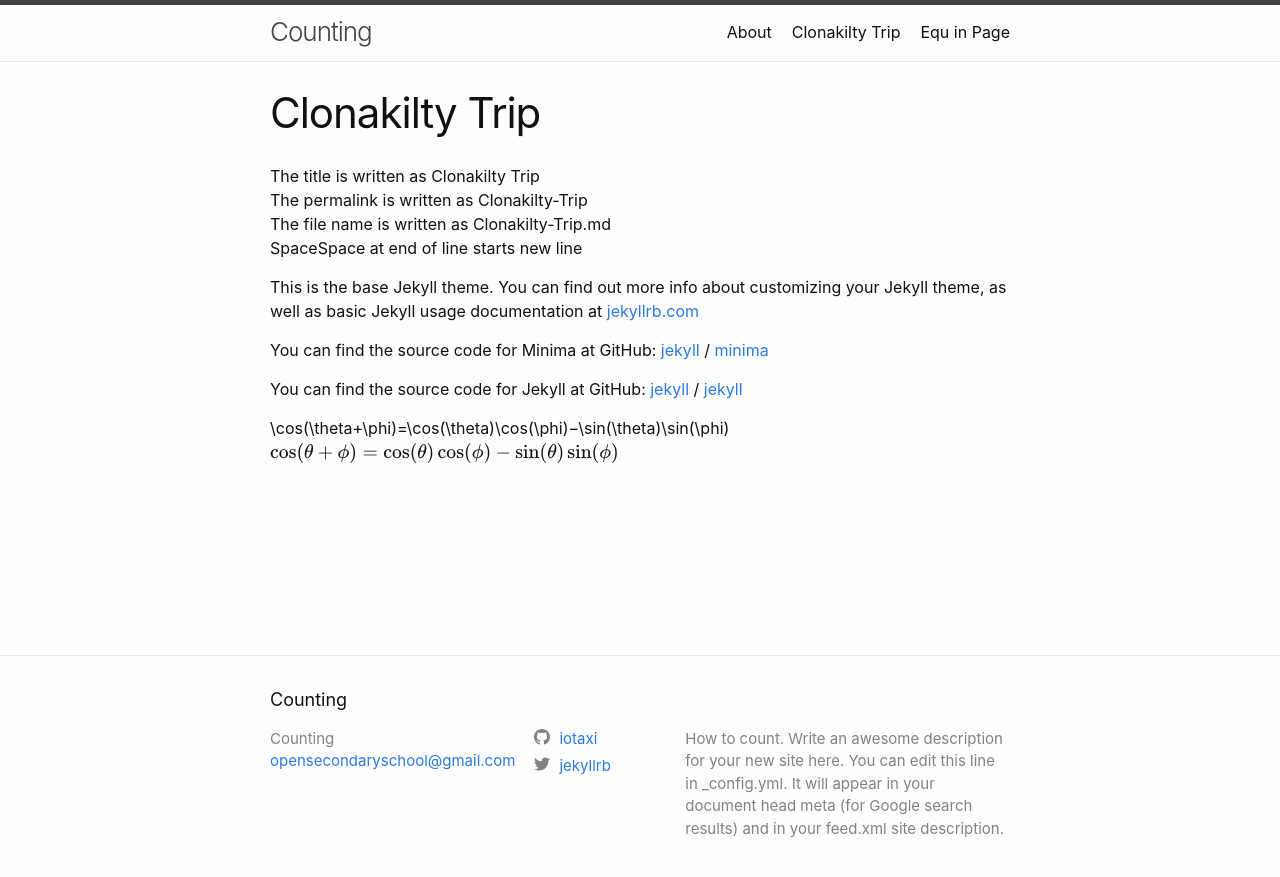
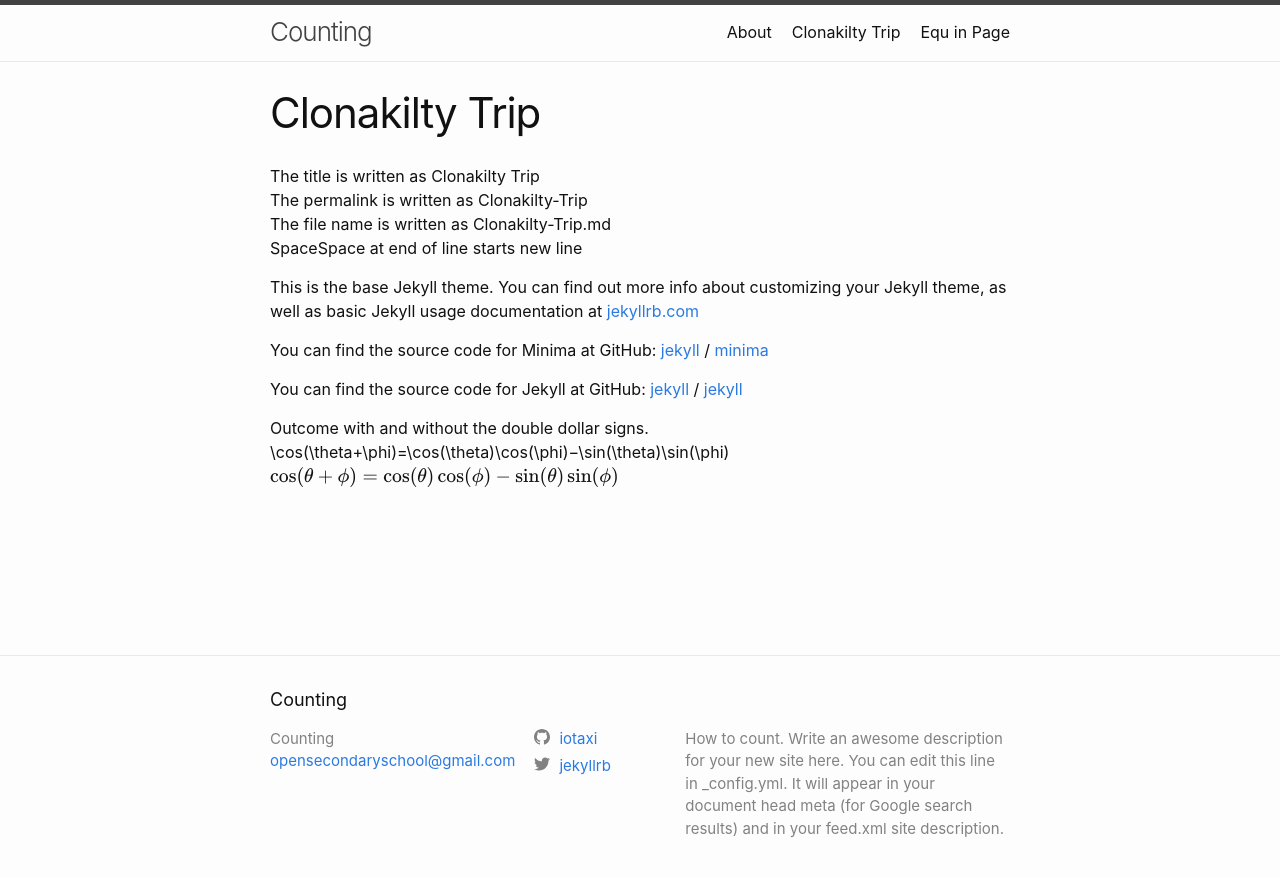
Before and after one commit to iotaxi/AppliedMaths, a Jekyll site: the page built from Clonakilty-Trip.markdown, in a window 1280 px wide. Shown: the top 877 px of the page. Built offline with Jekyll 4.4.1, drawn with Linux system fonts in a browser that asks for light colours.

Commit message:
Update Clonakilty-Trip.markdown

```diff
--- a/Clonakilty-Trip.markdown
+++ b/Clonakilty-Trip.markdown
@@ -20,6 +20,6 @@ You can find the source code for Jekyll at GitHub:
 
 
 [jekyll-organization]: https://github.com/jekyll
-
+Outcome with and without the double dollar signs.
 \cos(\theta+\phi)=\cos(\theta)\cos(\phi)−\sin(\theta)\sin(\phi)
 $$\cos(\theta+\phi)=\cos(\theta)\cos(\phi)−\sin(\theta)\sin(\phi)$$
```
